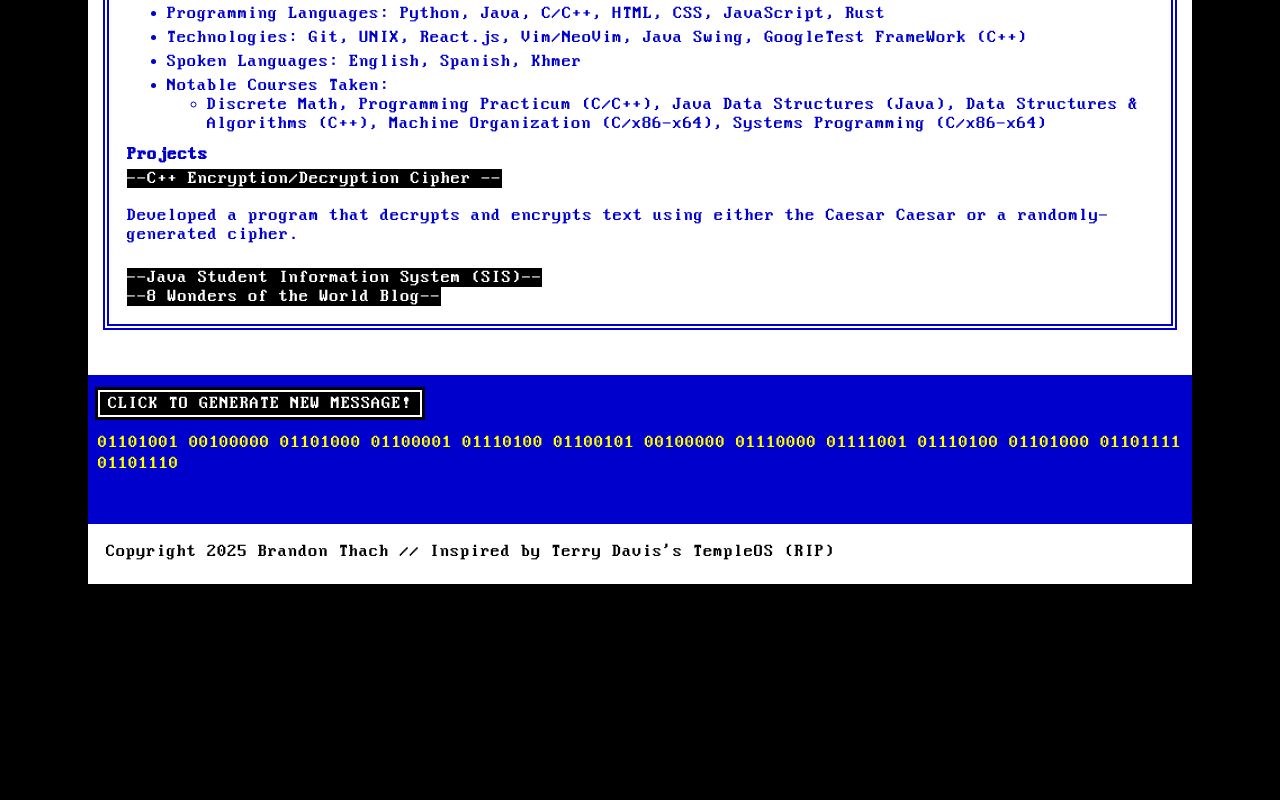
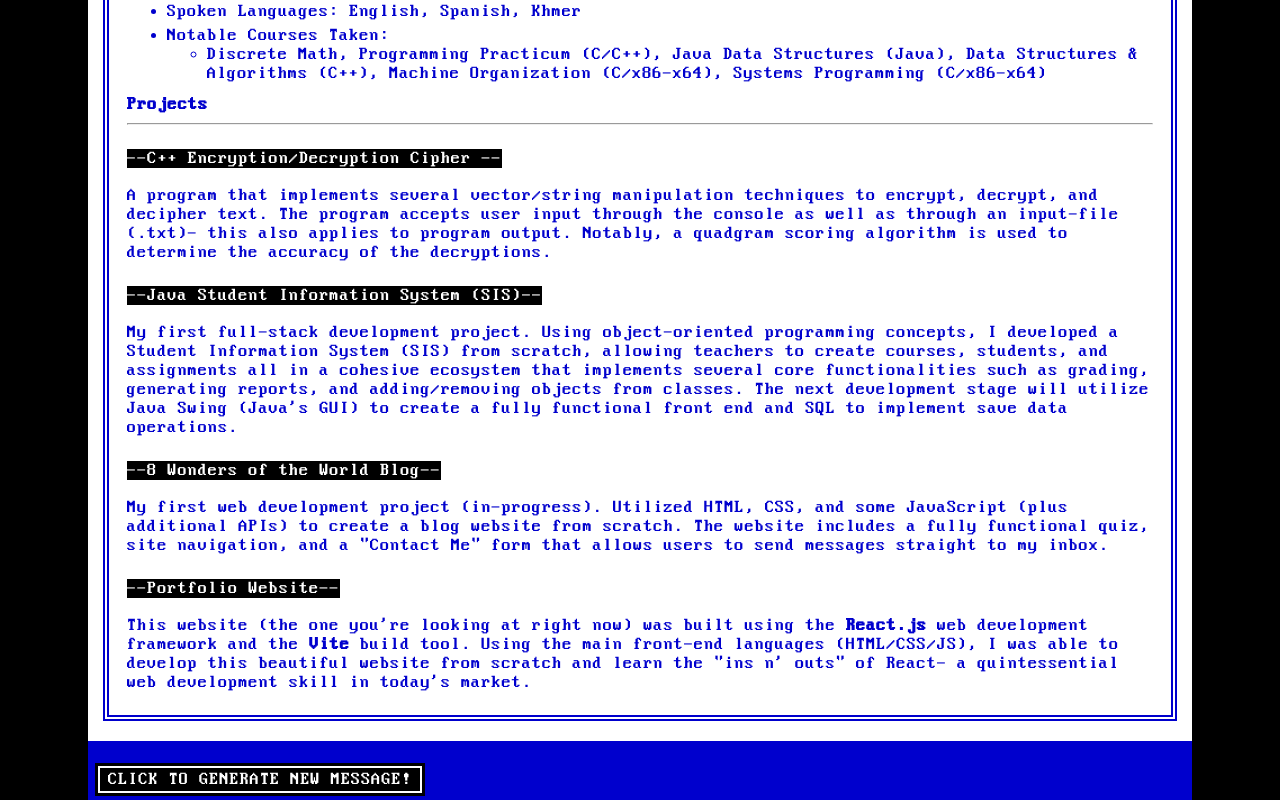
Before and after one commit to BrandonT17/portfolio-website, a React (Vite) app: page / in a window 1280 px wide. Shown: the part 640-1440 px from the top of the page. Before the commit the page ends 1234 px from the top, so only its background shows below. Built offline with nearby package versions, Linux system fonts and the light colour scheme.

Commit message:
new time function

```diff
--- a/src/Body.jsx
+++ b/src/Body.jsx
@@ -83,15 +83,48 @@ function Body() {
             </li>
           </ul>
           <h1>Projects</h1>
+          <hr></hr>
+          <br></br>
           <a className="highlight">C++ Encryption/Decryption Cipher </a>
           <p>
-            Developed a program that decrypts and encrypts text using either the
-            Caesar Caesar or a randomly-generated cipher.{" "}
+            A program that implements several vector/string manipulation
+            techniques to encrypt, decrypt, and decipher text. The program
+            accepts user input through the console as well as through an
+            input-file (.txt)- this also applies to program output. Notably, a
+            quadgram scoring algorithm is used to determine the accuracy of the
+            decryptions.
           </p>
           <br></br>
           <a className="highlight">Java Student Information System (SIS)</a>
+          <p>
+            My first full-stack development project. Using object-oriented
+            programming concepts, I developed a Student Information System (SIS)
+            from scratch, allowing teachers to create courses, students, and
+            assignments all in a cohesive ecosystem that implements several core
+            functionalities such as grading, generating reports, and
+            adding/removing objects from classes. The next development stage
+            will utilize Java Swing (Java's GUI) to create a fully functional
+            front end and SQL to implement save data operations.
+          </p>
           <br></br>
           <a className="highlight">8 Wonders of the World Blog</a>
+          <p>
+            My first web development project (in-progress). Utilized HTML, CSS, and some
+            JavaScript (plus additional APIs) to create a blog website from
+            scratch. The website includes a fully functional quiz, site
+            navigation, and a "Contact Me" form that allows users to send
+            messages straight to my inbox.
+          </p>
+          <br></br>
+          <a className="highlight">Portfolio Website</a>
+          <p>
+            This website (the one you're looking at right now) was built using
+            the <strong>React.js</strong> web development framework and the{" "}
+            <strong>Vite</strong> build tool. Using the main front-end languages
+            (HTML/CSS/JS), I was able to develop this beautiful website from
+            scratch and learn the "ins n' outs" of React- a quintessential web
+            development skill in today's market.
+          </p>
         </div>
       </div>
     </main>
--- a/src/Header.jsx
+++ b/src/Header.jsx
@@ -1,4 +1,4 @@
-import React, { useState } from "react";
+import React, { useState, useEffect } from "react";
 import { MouseEvent } from "react";
 
 function getDate() {
@@ -12,6 +12,9 @@ function getDate() {
 
 function Header() {
   const [currentDate, setCurrentDate] = useState(getDate());
+  const [currentTime, setCurrentTime] = useState(
+    new Date().toLocaleTimeString()
+  );
   // hello button
   const [buttonText, setButtonText] = useState("Ciao.");
   const [isClicked, setIsClicked] = useState(false);
@@ -31,6 +34,15 @@ function Header() {
     setThemeText(currTheme ? "Light 光" : "Dark 闇");
   };
 
+  useEffect(() => {
+    const intervalId = setInterval(() => {
+      setCurrentTime(new Date().toLocaleTimeString());
+    }, 1000); // Update every second
+
+    // Cleanup the interval on component unmount
+    return () => clearInterval(intervalId);
+  }, []);
+
   return (
     <>
       <header className="t-head">
@@ -38,7 +50,7 @@ function Header() {
           <button className="hello-button" onClick={handleClick}>
             {buttonText}
           </button>{" "}
-          {currentDate}
+          {currentDate} {currentTime}
           <button className="theme-button" onClick={toggleTheme}>
             {themeText}
           </button>
--- a/src/index.css
+++ b/src/index.css
@@ -128,14 +128,12 @@ a {
 .pfp {
   max-width: 230px;
   height: auto;
-  display:flex;
+  display: flex;
   float: center;
   margin-top: 50px;
   margin-left: 10px;
   background-color: white;
 }
-
-
 
 .border-container {
   background: white;
@@ -148,7 +146,7 @@ a {
   margin-top: 1px;
   display: flex;
   gap: 10px;
-  margin-bottom: 30px;
+  margin-bottom: 5px;
 }
 
 .t-menu {
@@ -234,9 +232,20 @@ a {
   padding: 0;
   margin-bottom: 0;
   padding-bottom: 0;
-  margin-top: 15px;
+  padding-left: 5px;
+  margin-top: 20px;
   line-height: 21px;
   color: yellow;
+}
+
+.binary-message::before {
+  content: ""
+}
+
+.binary-message::after {
+  content: "_";
+  -webkit-animation: t-flash-blue 0.5s steps(1) infinite;
+  animation: t-flash-blue 0.5s steps(1) infinite;
 }
 
 footer {
@@ -252,9 +261,9 @@ footer {
   background-color: var(--primary-color);
   color: yellow;
   padding-left: 10px;
-  padding-top: 15px;
-  padding-bottom: 50px;
+  padding-top: 25px;
   overflow: hidden;
+  height: 150px;
   width: 100%;
   margin-bottom: 0;
 }
```
